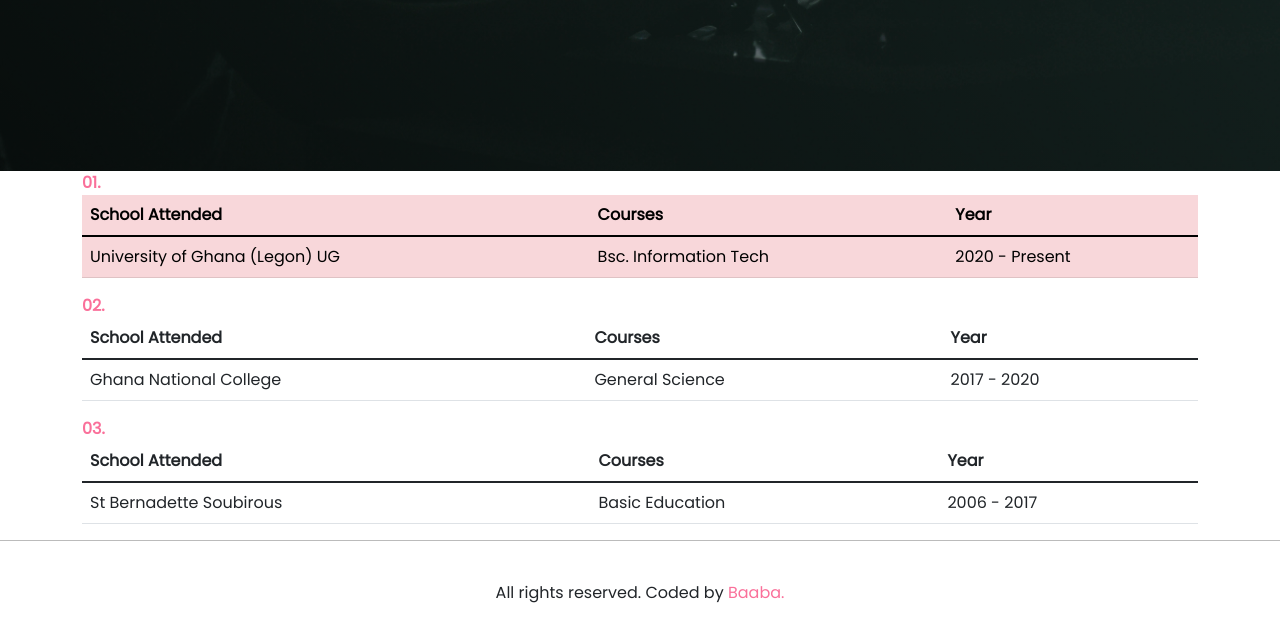
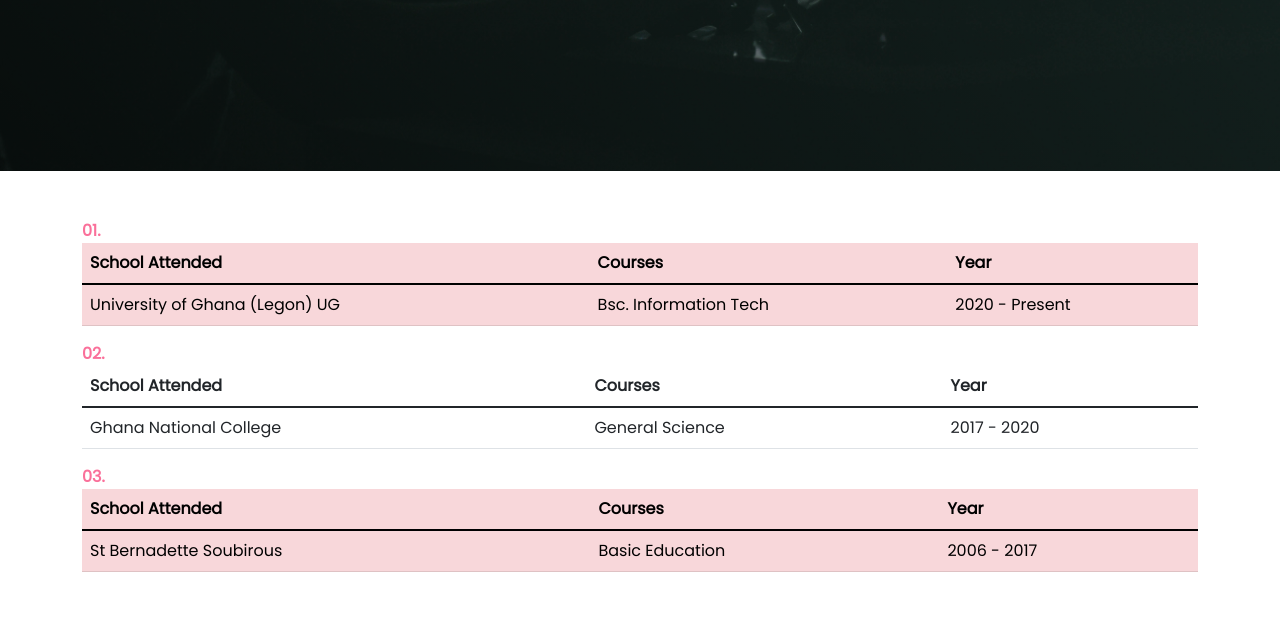
Before and after one commit to baabashinelle/dcit205-bootstrap-assignment, a plain HTML site: page education.html in a window 1280 px wide. Shown: the part 629-1247 px from the top of the page. Drawn offline with Linux system fonts and the light colour scheme; a web font is replaced by a local one.

Commit message:
edit table

```diff
--- a/education.html
+++ b/education.html
@@ -66,7 +66,7 @@
 
     <!-- Education -->
     <section id="education">
-      <div class="container">
+      <div class="container pt-5 pb-5">
         <div class="text-span"><b>01.</b></div>
         <div style="overflow-x: auto">
           <table cellspacing="40" class="table table-danger">
@@ -109,7 +109,7 @@
 
         <div class="text-span"><b>03.</b></div>
         <div style="overflow-x: auto">
-          <table cellspacing="40" class="table">
+          <table cellspacing="40" class="table table-danger">
             <thead>
               <tr>
               <th>School Attended</th>
```
